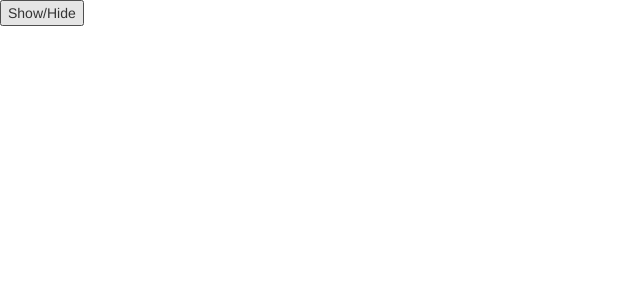
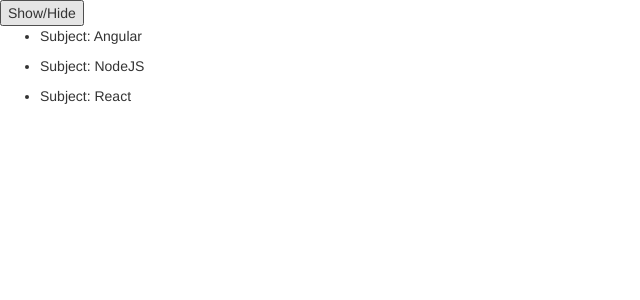
Before and after one commit to an244/Angular4-study, an Angular app: page / in a window 1280 px wide. Shown: the top 300 px of the page, without its empty margins (0-640 px from the left). Built offline with nearby package versions, Linux system fonts and the light colour scheme.

Commit message:
ngFor don gian

```diff
--- a/src/app/struct/struct.component.html
+++ b/src/app/struct/struct.component.html
@@ -3,3 +3,10 @@
   struct works!
 </p>
 <button (click)="isShow = !isShow">Show/Hide</button>
+
+<!-- ngFor -->
+<ul>
+  <li *ngFor = "let MonHoc of arrSubjects">
+    <p>{{'Subject: ' + MonHoc}}</p>
+  </li>
+</ul>
--- a/src/app/struct/struct.component.ts
+++ b/src/app/struct/struct.component.ts
@@ -8,6 +8,7 @@
 export class StructComponent implements OnInit {
 
   isShow = false;
+  arrSubjects = ['Angular', 'NodeJS', 'React'];
 
   constructor() { }
 
```
